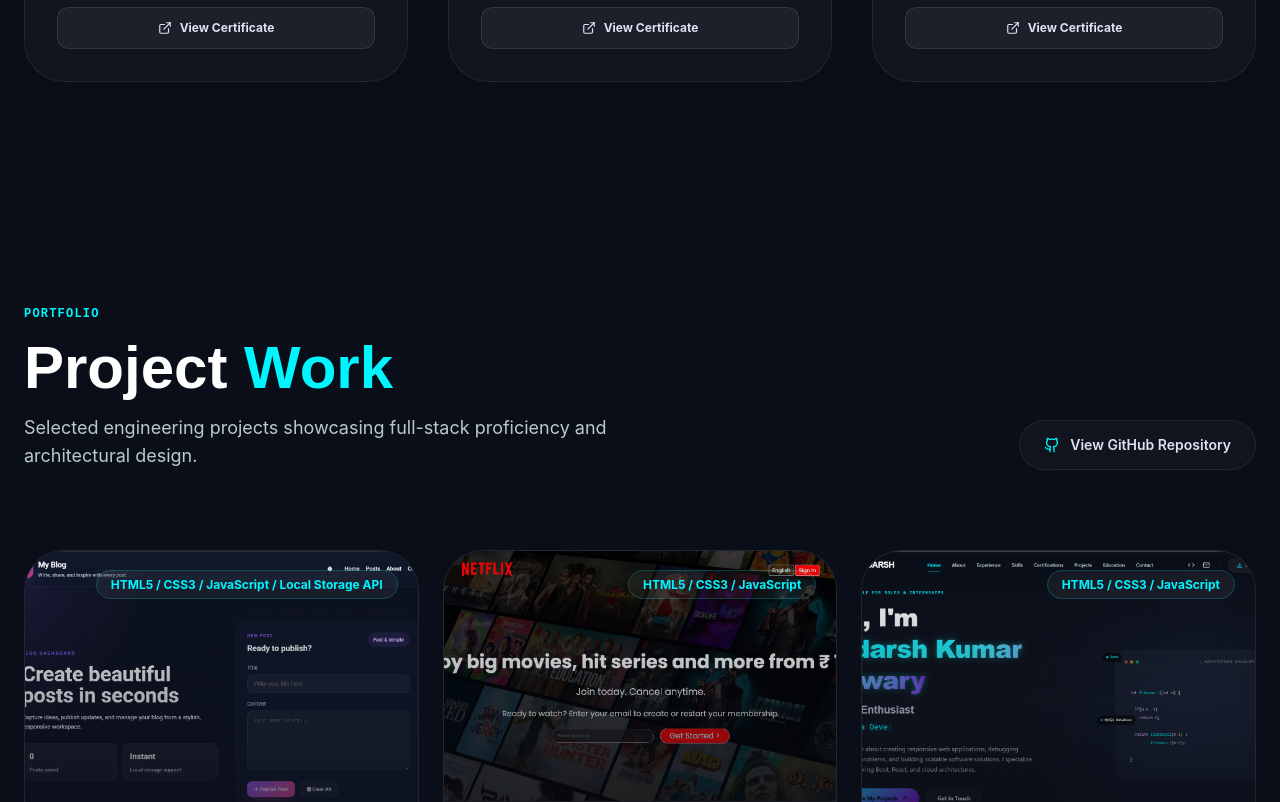
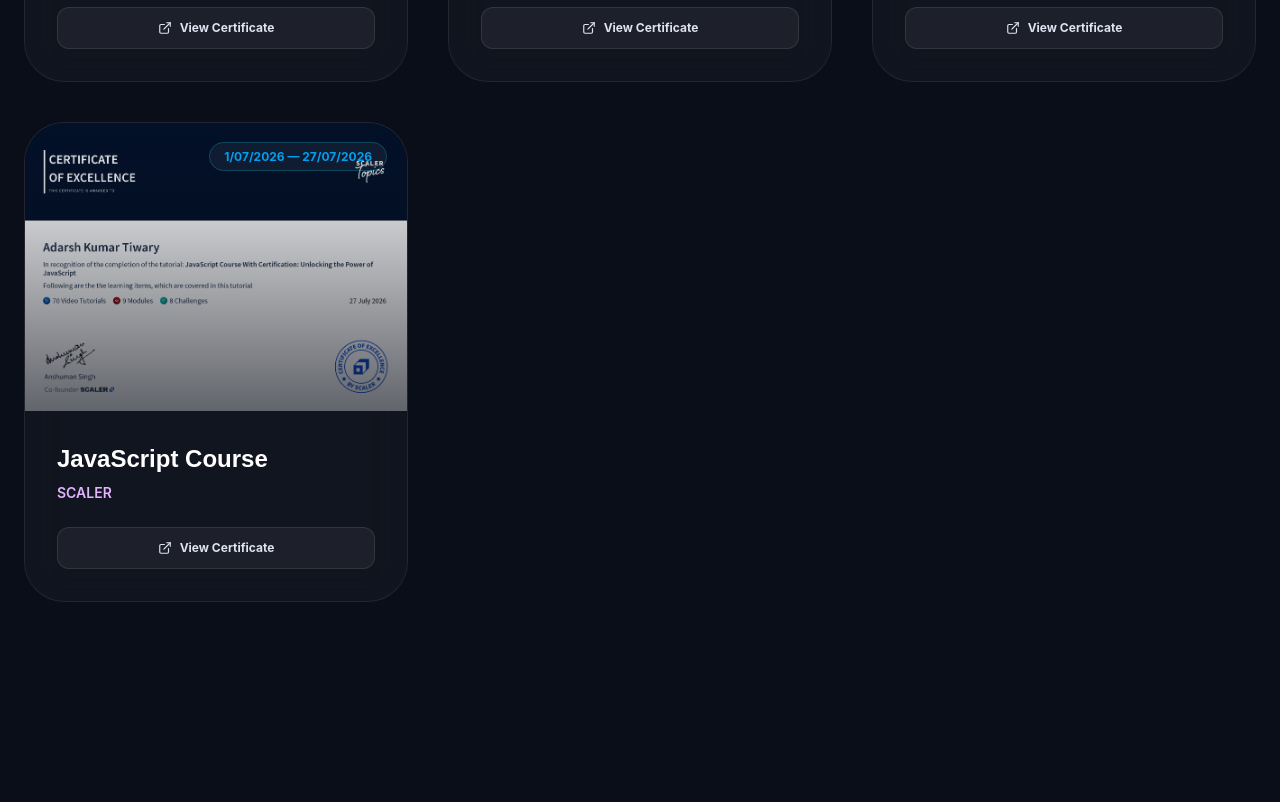
Before and after one commit to Adarsh0234/PortProject, a React (Vite) app: page / in a window 1280 px wide. Shown: the part 4420-5222 px from the top of the page. Built offline with nearby package versions, Linux system fonts and the light colour scheme; no server answers.

Commit message:
added new certificate

```diff
--- a/src/components/Certifications.tsx
+++ b/src/components/Certifications.tsx
@@ -60,7 +60,7 @@
 
                   {/* Date pill tag */}
                   <div className="absolute top-5 right-5">
-                    <span className="bg-white/5 backdrop-blur-md text-[#000000] px-3.5 py-1.5 rounded-full text-xs font-bold border border-[#00f5ff]/20">
+                    <span className="bg-white/5 backdrop-blur-md text-[#00A0F0] px-3.5 py-1.5 rounded-full text-xs font-bold border border-[#00f5ff]/20">
                       {cert.startDate} — {cert.endDate}
                     </span>
                   </div>
--- a/src/data.ts
+++ b/src/data.ts
@@ -57,6 +57,15 @@
     endDate: "31/05/2026",
     imageUrl: "/AI.jpg",
     certificateUrl: "https://drive.google.com/file/d/1dEn7VZpp711wqjYFspvvVtXoaVwNTSLA/view?usp=drive_link"
+  },
+  {
+    id: "cert4",
+    title: "JavaScript Course",
+    issuer: "SCALER",
+    startDate: "1/07/2026",
+    endDate: "27/07/2026",
+    imageUrl: "/JS_Certificate.png",
+    certificateUrl: "https://drive.google.com/file/d/1IceDEtScd5Gnt18XNJk48xs0R4uJSzY5/view?usp=drive_link"
   }
 ];
 
```
Also changed, not shown: public/JS_Certificate.png (added).
